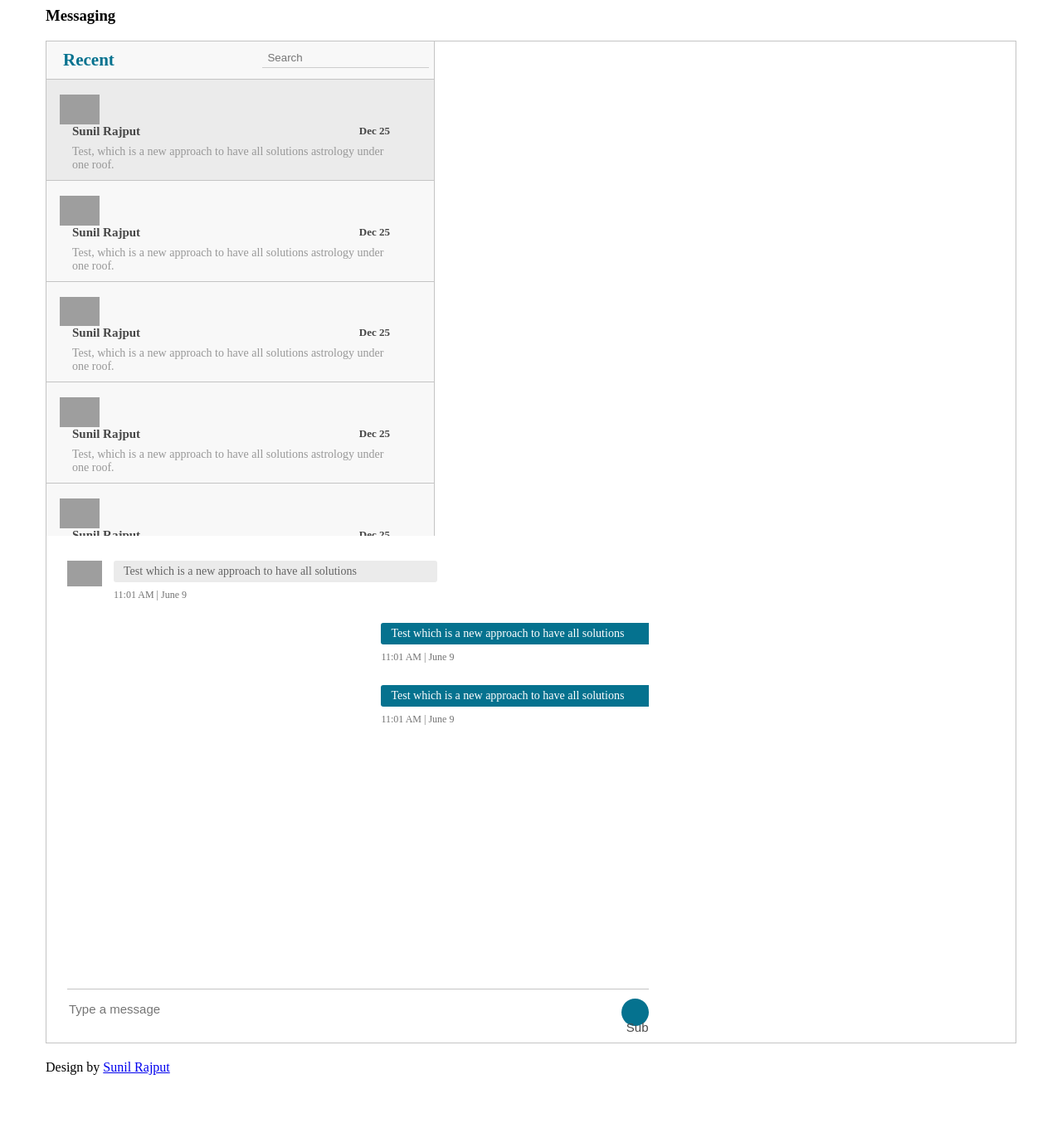
After one commit to mjso7660/mtsinaihack, a Flask app: page /demo1 in a window 1280 px wide. The commit adds this page. Shown: the whole page at 83% size. Run offline with Flask 2, Linux system fonts and the light colour scheme; some libraries are stand-ins or nearby versions; grey boxes are pictures that could not be loaded.

Commit message:
minor fix

```diff
--- a/app.py
+++ b/app.py
@@ -9,6 +9,14 @@ socketio = SocketIO(app)
 def sessions():
     return render_template('chat.html')
 
+@app.route('/demo1')
+def sessions1():
+    return render_template('chat1.html')
+
+@app.route('/demo2')
+def sessions2():
+    return render_template('chat2.html')
+
 def messageReceived(methods=['GET', 'POST']):
     print('message was received!!!')
 
--- a/static/styles/chat.css
+++ b/static/styles/chat.css
@@ -89,7 +89,7 @@ img{ max-width:100%;}
 .mesgs {
   float: left;
   padding: 30px 15px 0 25px;
-  width: 55%;
+  width: 60%;
 }
 
  .sent_msg p {
--- /dev/null
+++ b/templates/chat1.html
@@ -0,0 +1,177 @@
+<!------ Include the above in your HEAD tag ---------->
+
+
+<html>
+<head>
+
+<link rel= "stylesheet" type= "text/css" href= "{{ url_for('static',filename='styles/chat.css') }}">
+
+</head>
+<body>
+
+    <!-- jQuery (necessary for Bootstrap's JavaScript plugins) -->
+    <script src="https://ajax.googleapis.com/ajax/libs/jquery/1.12.4/jquery.min.js"></script>
+    <script src="https://cdnjs.cloudflare.com/ajax/libs/socket.io/1.7.3/socket.io.min.js"></script>
+    <script type="text/javascript">
+      var socket = io.connect('http://' + document.domain + ':' + location.port);
+      socket.on( 'connect', function() {
+        socket.emit( 'my event', {
+          data: 'User Connected'
+        } )
+        var form = $( 'form' ).on( 'submit', function( e ) {
+	  console.log("TEST")
+          e.preventDefault()
+          let user_input = $( 'input.write_msg' ).val()
+          socket.emit( 'my event', {
+            message : user_input
+          } )
+          $( 'input.message' ).val( '' ).focus()
+        } )
+      } )
+      socket.on( 'my response', function( msg ) {
+        console.log( msg )
+	if(typeof msg.message!=='undefined'){
+//	        $( 'div.message_holder' ).append( '<div>'+msg.message+'</div>' )
+	        $( 'div.msg_history').append('<div class="outgoing_msg"><div class="sent_msg"><p>'+msg.message+'</p><span class="time_date"> 11:01 AM    |    June 9</span> </div></div>')
+	}
+      })
+    </script>
+
+<div class="container">
+<h3 class=" text-center">Messaging</h3>
+<div class="messaging">
+      <div class="inbox_msg">
+        <div class="inbox_people">
+          <div class="headind_srch">
+            <div class="recent_heading">
+              <h4>Recent</h4>
+            </div>
+            <div class="srch_bar">
+              <div class="stylish-input-group">
+                <input type="text" class="search-bar"  placeholder="Search" >
+                <span class="input-group-addon">
+                <button type="button"> <i class="fa fa-search" aria-hidden="true"></i> </button>
+                </span> </div>
+            </div>
+          </div>
+          <div class="inbox_chat">
+            <div class="chat_list active_chat">
+              <div class="chat_people">
+                <div class="chat_img"> <img src="https://ptetutorials.com/images/user-profile.png" alt="sunil"> </div>
+                <div class="chat_ib">
+                  <h5>Sunil Rajput <span class="chat_date">Dec 25</span></h5>
+                  <p>Test, which is a new approach to have all solutions
+                    astrology under one roof.</p>
+                </div>
+              </div>
+            </div>
+            <div class="chat_list">
+              <div class="chat_people">
+                <div class="chat_img"> <img src="https://ptetutorials.com/images/user-profile.png" alt="sunil"> </div>
+                <div class="chat_ib">
+                  <h5>Sunil Rajput <span class="chat_date">Dec 25</span></h5>
+                  <p>Test, which is a new approach to have all solutions
+                    astrology under one roof.</p>
+                </div>
+              </div>
+            </div>
+            <div class="chat_list">
+              <div class="chat_people">
+                <div class="chat_img"> <img src="https://ptetutorials.com/images/user-profile.png" alt="sunil"> </div>
+                <div class="chat_ib">
+                  <h5>Sunil Rajput <span class="chat_date">Dec 25</span></h5>
+                  <p>Test, which is a new approach to have all solutions
+                    astrology under one roof.</p>
+                </div>
+              </div>
+            </div>
+            <div class="chat_list">
+              <div class="chat_people">
+                <div class="chat_img"> <img src="https://ptetutorials.com/images/user-profile.png" alt="sunil"> </div>
+                <div class="chat_ib">
+                  <h5>Sunil Rajput <span class="chat_date">Dec 25</span></h5>
+                  <p>Test, which is a new approach to have all solutions
+                    astrology under one roof.</p>
+                </div>
+              </div>
+            </div>
+            <div class="chat_list">
+              <div class="chat_people">
+                <div class="chat_img"> <img src="https://ptetutorials.com/images/user-profile.png" alt="sunil"> </div>
+                <div class="chat_ib">
+                  <h5>Sunil Rajput <span class="chat_date">Dec 25</span></h5>
+                  <p>Test, which is a new approach to have all solutions
+                    astrology under one roof.</p>
+                </div>
+              </div>
+            </div>
+            <div class="chat_list">
+              <div class="chat_people">
+                <div class="chat_img"> <img src="https://ptetutorials.com/images/user-profile.png" alt="sunil"> </div>
+                <div class="chat_ib">
+                  <h5>Sunil Rajput <span class="chat_date">Dec 25</span></h5>
+                  <p>Test, which is a new approach to have all solutions
+                    astrology under one roof.</p>
+                </div>
+              </div>
+            </div>
+            <div class="chat_list">
+              <div class="chat_people">
+                <div class="chat_img"> <img src="https://ptetutorials.com/images/user-profile.png" alt="sunil"> </div>
+                <div class="chat_ib">
+                  <h5>Sunil Rajput <span class="chat_date">Dec 25</span></h5>
+                  <p>Test, which is a new approach to have all solutions
+                    astrology under one roof.</p>
+                </div>
+              </div>
+            </div>
+          </div>
+        </div>
+      <div class="mesgs">
+          <div class="msg_history">
+            <div class="incoming_msg">
+              <div class="incoming_msg_img"> <img src="https://ptetutorials.com/images/user-profile.png" alt="sunil"> </div>
+              <div class="received_msg">
+                <div class="received_withd_msg">
+                  <p>Test which is a new approach to have all
+                    solutions</p>
+                  <span class="time_date"> 11:01 AM    |    June 9</span></div>
+              </div>
+            </div>
+            <div class="outgoing_msg">
+              <div class="sent_msg">
+                <p>Test which is a new approach to have all
+                  solutions</p>
+                <span class="time_date"> 11:01 AM    |    June 9</span> </div>
+            </div>
+	    <div class="outgoing_msg">
+              <div class="sent_msg">
+                <p>Test which is a new approach to have all
+                  solutions</p>
+                <span class="time_date"> 11:01 AM    |    June 9</span> </div>
+            </div>
+	    <div class="message_holder">
+            </div>
+
+          </div>
+
+          <div class="type_msg">
+            <div class="input_msg_write">
+	      <form action="" method="POST">
+		      <input type="text" class="write_msg" placeholder="Type a message" />
+		      <div class="msg_send_btn">
+		              <input type="submit" class="msg_send_btn"></div>
+	      </form>
+            </div>
+          </div>
+        </div>
+      </div>
+
+
+
+      <p class="text-center top_spac"> Design by <a target="_blank" href="#">Sunil Rajput</a></p>
+
+    </div></div>
+
+    </body>
+    </html>
```
Also changed, not shown: chat1.html (deleted, +0 -215 lines), templates/chat2.html (+47 -3 lines), templates/chat4.html (added, +133 -0 lines), 1 other file.
